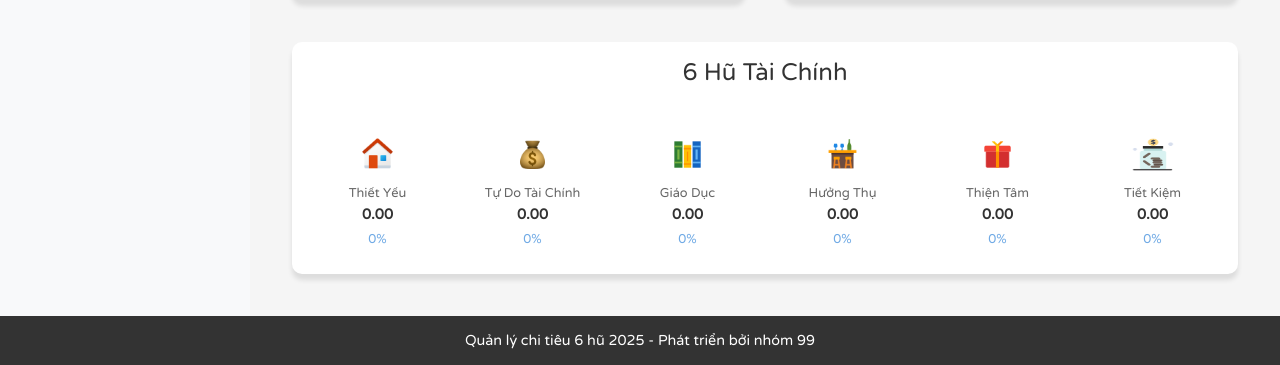
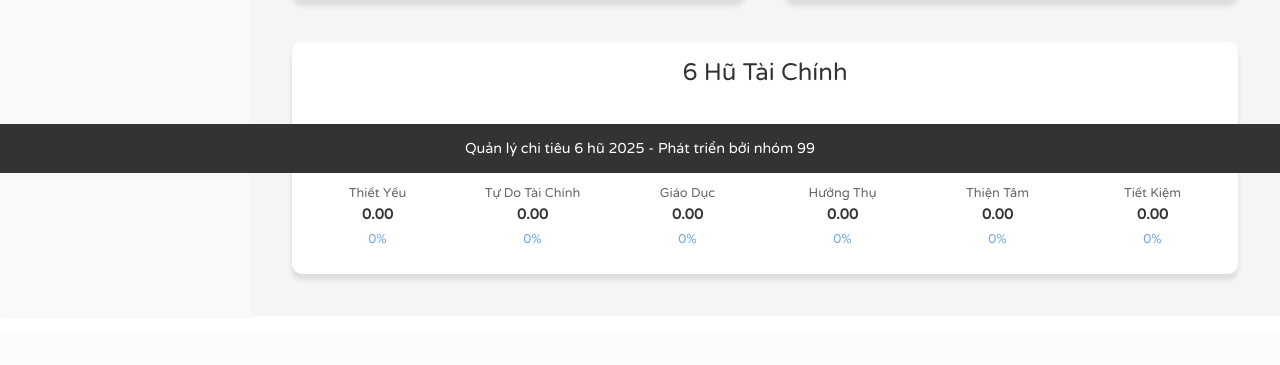
Before and after one commit to githubcuaan/QuanLyTaiChinh_KTPM_Nhom99, a PHP site: page / in a window 1280 px wide. Shown: the part 627-992 px from the top of the page. After the commit the page ends 910 px from the top, so only its background shows below. Run offline with PHP 8.4, Linux system fonts and the light colour scheme.

Commit message:
change footer to fixed

```diff
--- a/expense_tracker/css/style.css
+++ b/expense_tracker/css/style.css
@@ -10,6 +10,7 @@ body {
     min-height: 100vh;
     display: flex;
     flex-direction: column;
+    padding-bottom: 1rem;
 }
 
 /* Header styles */
@@ -259,6 +260,11 @@ footer {
     text-align: center;
     padding: 1rem;
     font-size: 0.9rem;
+    position: fixed;
+    bottom: 0;
+    left: 0;
+    width: 100%;
+    z-index: 1000;
 }
 
 /* Responsive design */
```
